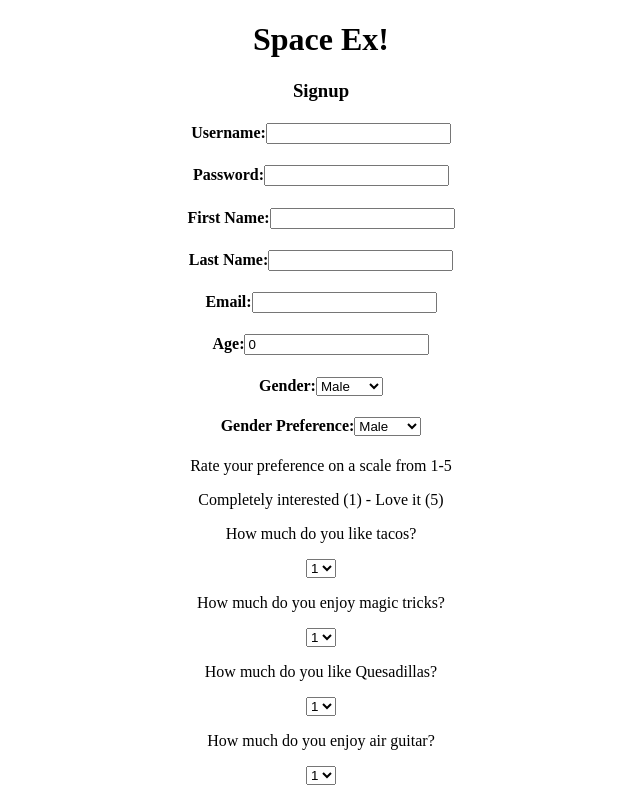
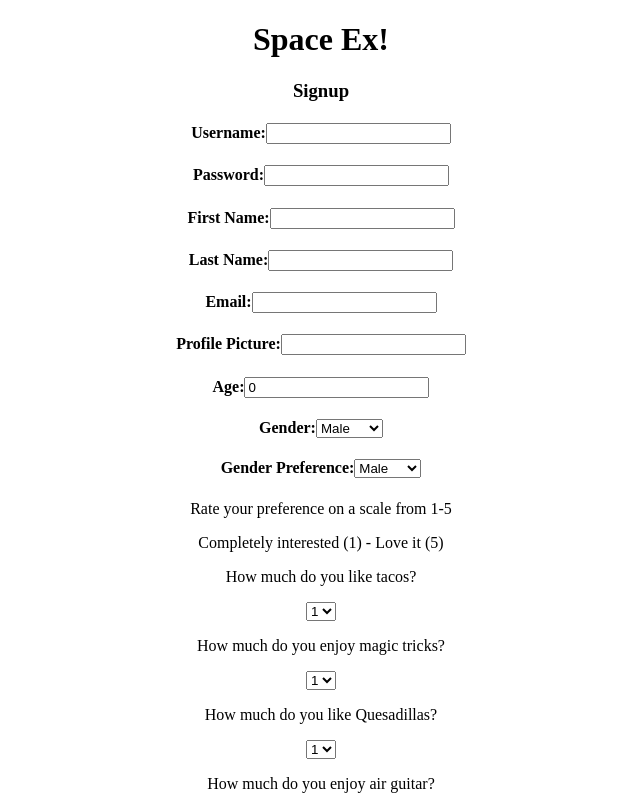
Before and after one commit to TeamPanther/matchX, a React app: page /signup in a window 1280 px wide. Shown: the top 800 px of the page, without its empty margins (319-959 px from the left). Built offline with nearby package versions, Linux system fonts and the light colour scheme; the HTML template or start-up script is replaced by a standard one.

Commit message:
adds profile pic fields in user, user controller and sign up component

```diff
--- a/client/components/Signup.jsx
+++ b/client/components/Signup.jsx
@@ -21,6 +21,7 @@ class Signup extends React.Component {
       username: '',
       password: '',
       dateJoined: '',
+      pic: '',
       email: '',
       firstName: '',
       lastName: '',
@@ -49,6 +50,7 @@ class Signup extends React.Component {
         username: this.state.username,
         password: this.state.password,
         email: this.state.email,
+        pic: this.state.pic,
         firstName: this.state.firstName,
         lastName: this.state.lastName,
         age: this.state.age,
@@ -103,6 +105,14 @@ class Signup extends React.Component {
             type="text"
             value={this.state.email}
             onChange={e => this.handleChange('email', e)}
+          />
+        </h4>
+        <h4>
+          Profile Picture:
+          <input
+            type="text"
+            value={this.state.pic}
+            onChange={e => this.handleChange('pic', e)}
           />
         </h4>
         <h4>
```
Also changed, not shown: 2 other files (tests, documents, lock files or other folders).
